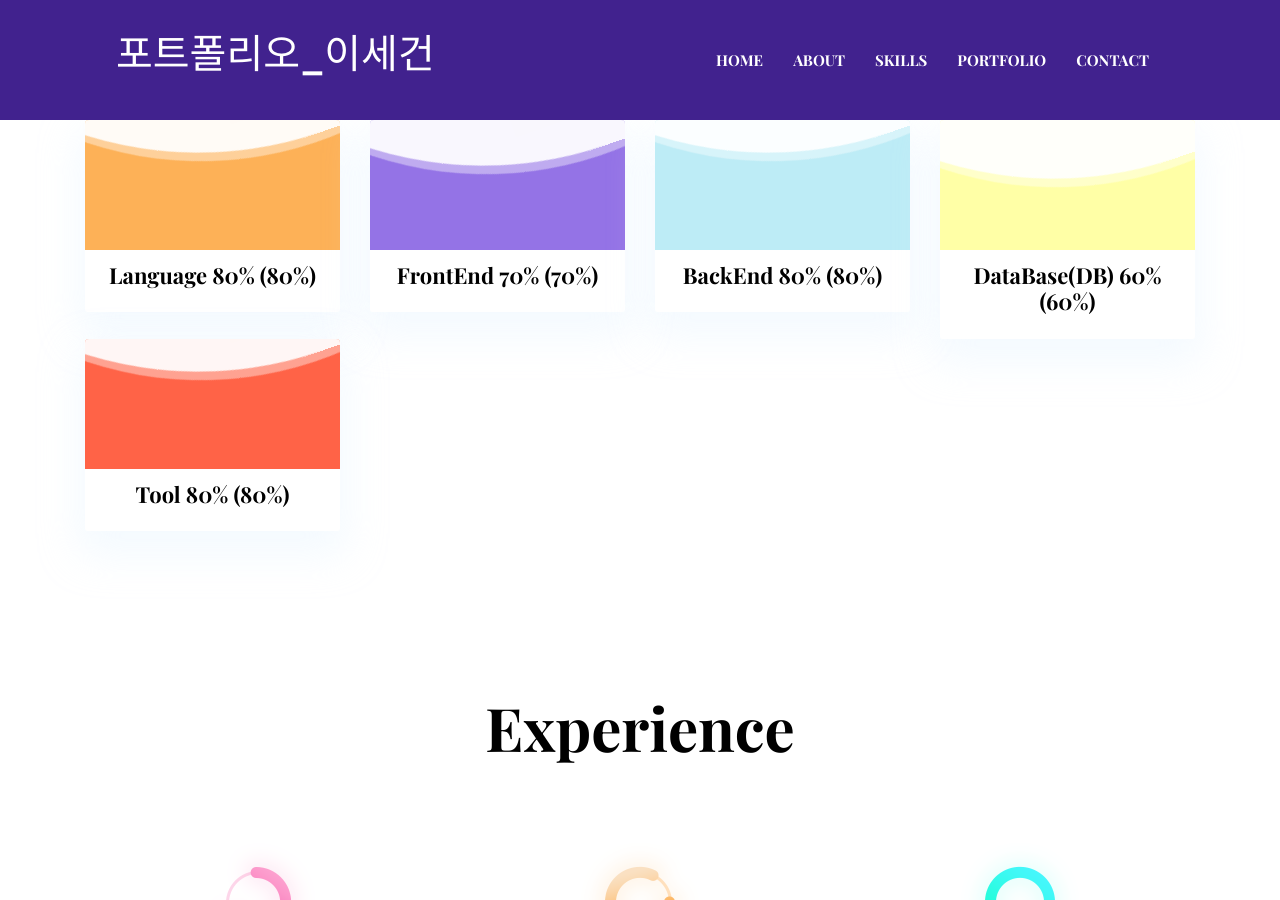
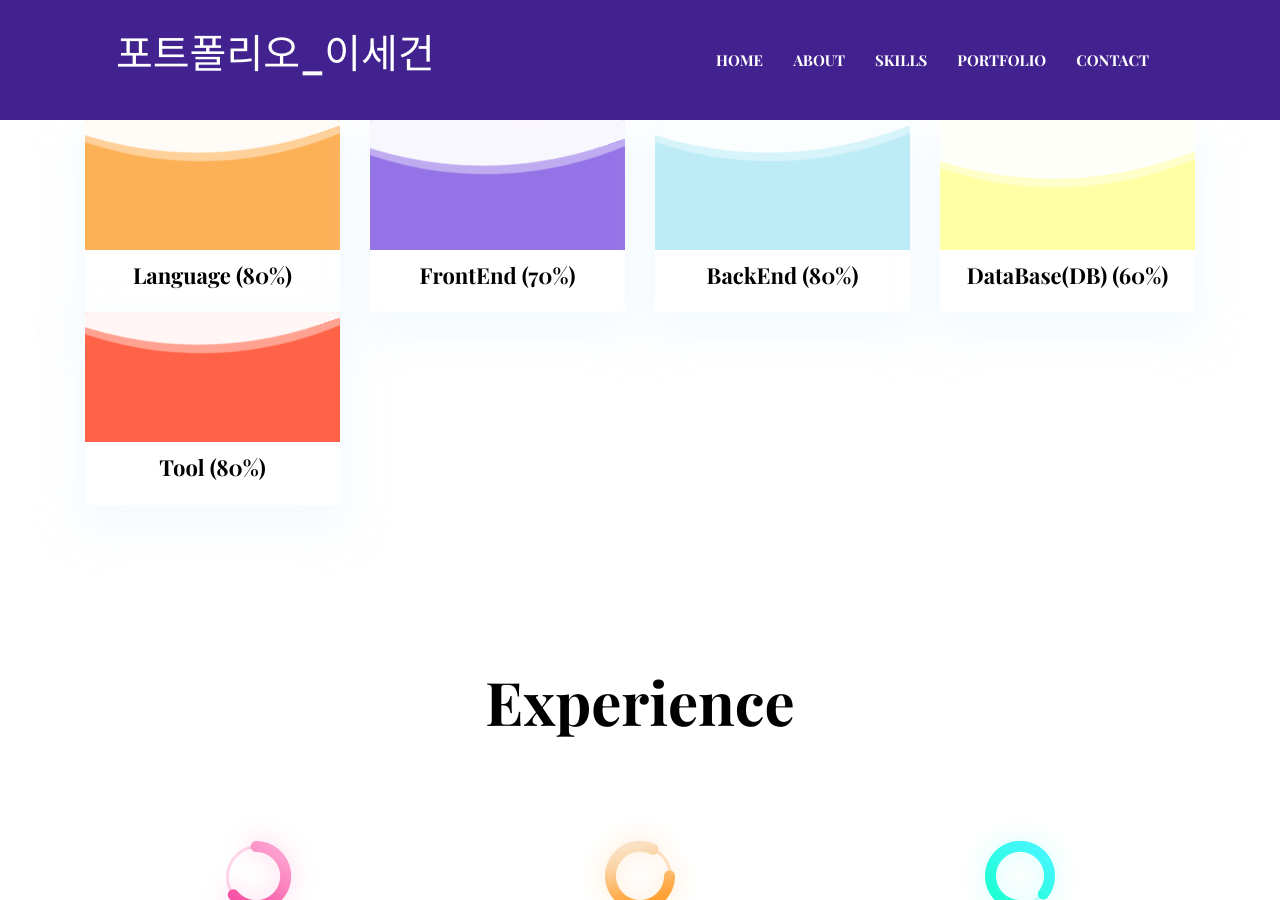
Before and after one commit to dltprjs1/dltprjs1.github.io, a Jekyll site: the page built from index.html, in a window 1280 px wide and 900 px high, scrolled down 1386 px. Built offline with Jekyll 4.4.1, drawn with Linux system fonts in a browser that asks for light colours.

Commit message:
[STYLE] skills ㅍ페펭페이잊이지

```diff
--- a/_data/settings.yml
+++ b/_data/settings.yml
@@ -76,11 +76,11 @@ blog-btn-link: "/blog"
 
 skills-title: Skills
 skills:
-  - { name: Language 80%, color: "#fdb157", value: "80%" }
-  - { name: FrontEnd 70%, color: "#9473e6", value: "70%" }
-  - { name: BackEnd 80%, color: "#bdecf6", value: "80%" }
-  - { name: DataBase(DB) 60%, color: "#ffffa6", value: "60%" }
-  - { name: Tool 80%, color: "tomato", value: "80%" }
+  - { name: Language, color: "#fdb157", value: "80%" }
+  - { name: FrontEnd, color: "#9473e6", value: "70%" }
+  - { name: BackEnd, color: "#bdecf6", value: "80%" }
+  - { name: DataBase(DB), color: "#ffffa6", value: "60%" }
+  - { name: Tool, color: "tomato", value: "80%" }
 
 #-------------------------------
 # Exprerience Section
--- a/_includes/blog-section.html
+++ b/_includes/blog-section.html
@@ -8,8 +8,6 @@
       {% for post in site.posts offset:0 limit:3 %}
       {% include post.html %}
       {% endfor %}
-      <br>
-      <a href="{{ site.data.settings.blog-btn-link }}" class="btn btn-transparent">{{ site.data.settings.blurb-btn-name }}</a>
     </div>
   </div>
 </section>
--- a/_layouts/about.html
+++ b/_layouts/about.html
@@ -36,5 +36,4 @@ layout: default
   </div>
 </section>
 <!-- /about -->
-
 {% include work-process-section.html %}
--- a/_pages/blog.html
+++ b/_pages/blog.html
@@ -9,6 +9,8 @@ title: Blogs
       {% for post in site.posts %}
       {% include post.html %}
       {% endfor %}
+      <br>
+      <a href="{{ site.data.settings.blog-btn-link }}" class="btn btn-transparent">{{ site.data.settings.blurb-btn-name }}</a>
     </div>
   </div>
 </section>
```
